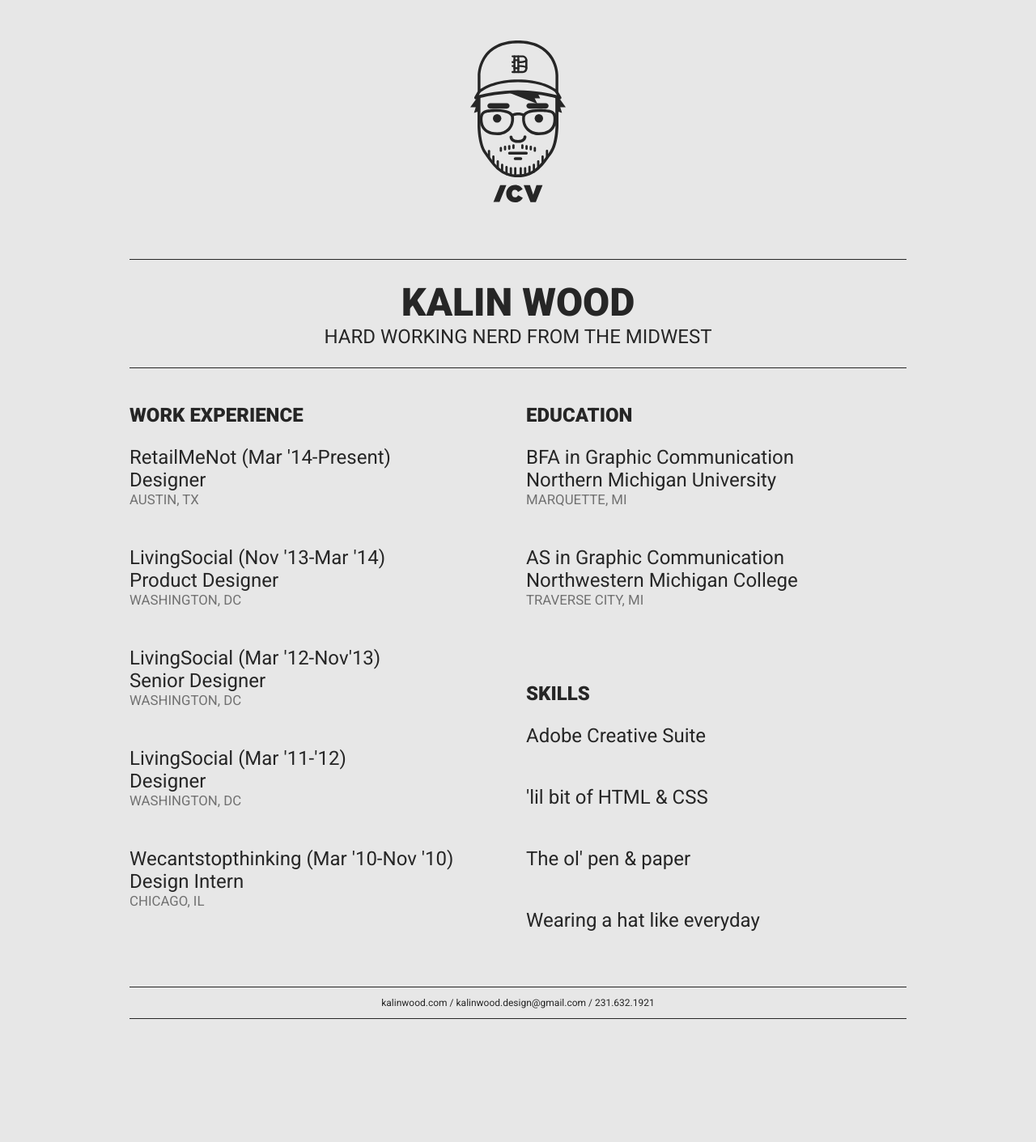
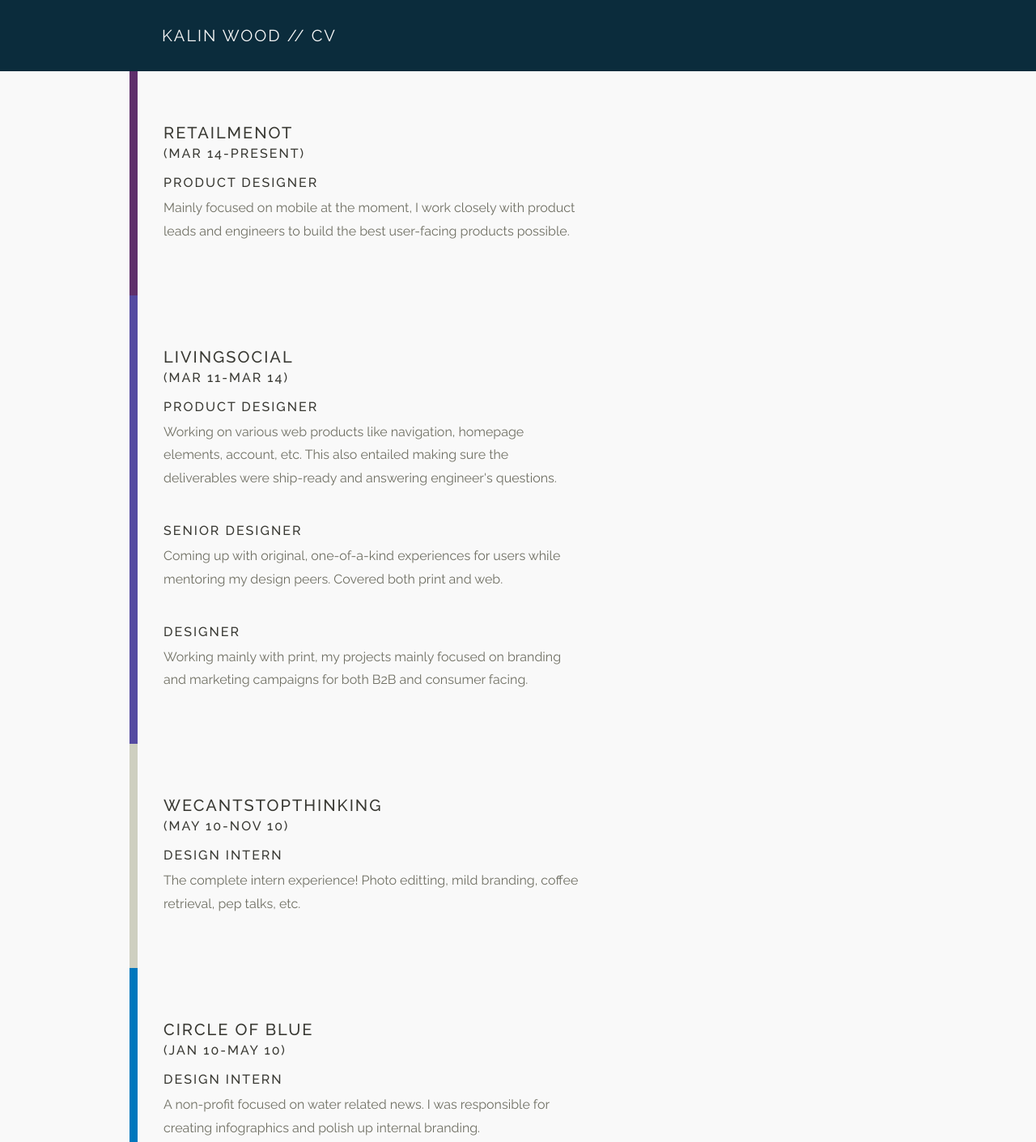
Before and after one commit to kalinwood/cv, a plain HTML site: page index.html in a window 1280 px wide. Shown: the top 1411 px of the page at 81% size. Before the commit the page ends 1259 px from the top, so only its background shows below. Drawn offline with Linux system fonts and the light colour scheme.

Commit message:
big update

```diff
--- a/css/styles.css
+++ b/css/styles.css
@@ -1,130 +1,165 @@
+/*-----------------------------------*\
+  $RESET
+\*-----------------------------------*/
+
 * {
   margin: 0;
   padding: 0;
   position: relative;
   -webkit-box-sizing: border-box;
-  -moz-box-sizing: border-box;
-  box-sizing: border-box;
+     -moz-box-sizing: border-box;
+          box-sizing: border-box;
 }
+
+.clearfix:after {
+  visibility: hidden;
+  display: block;
+  font-size: 0;
+  content: " ";
+  clear: both;
+  height: 0;
+}
+.clearfix { display: inline-block; }
+/* start commented backslash hack \*/
+* html .clearfix { height: 1%; }
+.clearfix { display: block; }
+/* close commented backslash hack */
+
+/*-----------------------------------*\
+  $RESET
+\*-----------------------------------*/
 
 html, body {
   height: 100%;
   width: 100%;
-  font-size: 24px;
-  font-family: 'Roboto', sans-serif;
-  font-weight: 300;
-  background: #e7e7e7;
+  font-size: 16px;
+  font-family: 'Raleway', sans-serif;
+  background: #f9f9f9;
 }
 
 h1 {
-  font-size: 2em;
-  color: #262626;
-  font-weight: 900;
+  font-weight: 400;
+  font-size: 1em;
+  color: #f9f9f9;
+  letter-spacing: 2px;
 }
 
 h2 {
+  font-weight: 500;
   font-size: 1em;
-  color: #262626;
-  font-weight: 400;
+  color: #393933;
+  letter-spacing: 2px;
 }
 
 h3 {
-  font-size: 1em;
-  color: #262626;
-  font-weight: 900;
+  font-weight: 500;
+  letter-spacing: 2px;
+  color: #393933;
+  font-size: .8em;
+  padding-top: 1em;
 }
 
 p {
-  font-size: 1em;
-  color: #262626;
+  color: #6F6F63;
+  line-height: 1.8em;
+  font-size: .8em;
+  padding-top: .5em;
 }
 
-.city {
-  font-size: .7em;
-  color: #717171;
+.full {
+  width: 100%;
+}
+
+.hero {
+  padding: 32px 40px;
+  background: #0B2C3C;
+}
+
+.description {
+  padding: 32px;
+  width: 100%;
+}
+
+.rmn-color {
+  border-left: 10px solid #5F2F6B;
+}
+
+.ls-color {
+  border-left: 10px solid #544AA1;
+}
+
+.wcst-color {
+  border-left: 10px solid #CECFC0;
+}
+
+.cob-color {
+  border-left: 10px solid #0077BD;
+}
+
+span {
+  font-size: .8em;
+}
+
+.grey {
+  background: #e9e9e9;
+}
+
+.hero h3 {
+  color: #f9f9f9;
+  font-weight: 400;
+  letter-spacing: 2px;
+}
+
+.additional {
+  border-left: 10px solid #393933;
+}
+
+.additional-two {
+  border-left: 10px solid #6F6F63;
 }
 
 a {
   text-decoration: none;
-  color: #262626;
-  -webkit-transition: all 0.4s ease;
-  -moz-transition: all 0.4s ease;
-  -o-transition: all 0.4s ease;
+  color: #f9f9f9;
 }
 
-a:hover {
-  color: #f25749;
+.topper {
+  border-left: 10px solid #f9f9f9;
+  width: 100%;
 }
 
-.hero {
-  width: 100%;
-  text-align: center;
-  height: 300px;
-  padding-top: 50px;
-  background-color: #e7e7e7;
-  margin-bottom: 10px;
+@media screen and (min-width:600px) {
+
+  .description {
+    padding: 64px 200px 64px 32px;
+  }
+
+  .wrap-padded {
+    padding: 0px 40px;
+  }
+
 }
 
-img {
-  max-height: 200px;
-}
 
-.wrap {
-  max-width: 1000px;
-  margin: 0 auto;
-  padding: 0 20px;
-}
+@media screen and (min-width:750px) {
 
-.unit {
-  background: transparent;
-  float: left;
-  margin: 10px 0;
-}
-
-.module {
-  height: 100%;
-  padding: 1em 0px;
-}
-
-.alpha {
-  padding-right: 10px;
-}
-
-.omega {
-  padding-left: 10px;
-}
-
-.two-of-two {
-  width: 100%;
-  border-top: 1px solid #262626;
-  border-bottom: 1px solid #262626;
-  text-align: center;
-}
-
-.one-of-two {
-  width: 50%;
-  text-align: left;
-}
-
-.footer {
-  font-size: .5em;
-}
-
-@media screen and (max-width:900px) {
   html, body {
-    font-size: 18px;
+    font-size: 20px;
   }
 
-
-  .one-of-two {
-    width: 100%;
+  .wrap {
+    max-width: 960px;
+    margin: 0 auto;
   }
 
-  .alpha {
-    padding-right: 0px;
+  .description {
+    padding: 64px 400px 64px 32px;
   }
 
-  .omega {
-    padding-left: 0px;
+  .wrap-padded {
+    max-width: 960px;
+    margin: 0 auto;
+    padding: 0px 40px;
   }
+
 }
--- a/index.html
+++ b/index.html
@@ -7,75 +7,120 @@
 
 	<meta name="viewport" content="width=device-width, initial-scale=1" />
 
-	<link href='http://fonts.googleapis.com/css?family=Roboto:400,900' rel='stylesheet' type='text/css'>
+	<link href='http://fonts.googleapis.com/css?family=Raleway:500,400' rel='stylesheet' type='text/css'>
 
 	<link rel="stylesheet" type="text/css" href="css/styles.css" />
 
-	<link href="webfonts/ss-social-regular.css" rel="stylesheet" />
-
-	<title>Kalin CV</title>
+	<title>CV</title>
 
 </head>
 
 	<body>
 
-<section class="hero"><img src="images/face3.svg"></section>
-<div class="wrap">
-  <div class="unit two-of-two full"><div class="module"><h1>KALIN WOOD</h1><h2>HARD WORKING NERD FROM THE MIDWEST</h2></div></div>
-  <div class="unit one-of-two alpha">
-  	<div class="module">
-  		<h3>WORK EXPERIENCE</h3>
-  		<div class="module">
-  		<p>RetailMeNot (Mar '14-Present)<br>Designer<br><p class="city">AUSTIN, TX</p></p>
-  		</div>
-  		<div class="module">
-  		<p>LivingSocial (Nov '13-Mar '14)<br>Product Designer<br><p class="city">WASHINGTON, DC</p></p>
-  		</div>
-  		<div class="module">
-  		<p>LivingSocial (Mar '12-Nov'13)<br>Senior Designer<br><p class="city">WASHINGTON, DC</p></p>
-  		</div>
-  		<div class="module">
-  		<p>LivingSocial (Mar '11-'12)<br>Designer<br><p class="city">WASHINGTON, DC</p></p>
-  		</div>
-  		<div class="module">
-  		<p>Wecantstopthinking (Mar '10-Nov '10)<br>Design Intern<br><p class="city">CHICAGO, IL</p></p>
-  		</div>
-  	</div>
-  </div>
-  <div class="unit one-of-two omega">
-  	<div class="module">
-  		<h3>EDUCATION</h3>
-  		<div class="module">
-  		<p>BFA in Graphic Communication<br>Northern Michigan University<br><p class="city">MARQUETTE, MI</p></p>
-  		</div>
-  		<div class="module">
-  		<p>AS in Graphic Communication<br>Northwestern Michigan College<br><p class="city">TRAVERSE CITY, MI</p></p>
-  		</div>
+		<div class="hero full">
+			<div class="wrap-padded">
+				<h1>KALIN WOOD // CV</h1>
 			</div>
 		</div>
 
-  <div class="unit one-of-two omega">
-  	<div class="module">
-  		<h3>SKILLS</h3>
-  		<div class="module">
-  		<p>Adobe Creative Suite</p>
+		<div class="full work clearfix wrap">
+
+				<div class="rmn-color description">
+
+					<h2>RETAILMENOT<br><span>(MAR 14-PRESENT)</span></h2>
+					<h3>PRODUCT DESIGNER</h3>
+					<p>Mainly focused on mobile at the moment, I work closely with product leads and engineers to build the best user-facing products possible.</p>
+
 				</div>
-  		<div class="module">
-  		<p>'lil bit of HTML &amp CSS</p>
+
 		</div>
-  		<div class="module">
-  		<p>The ol' pen &amp paper</p>
+
+		<div class="full work clearfix wrap">
+
+				<div class="ls-color description">
+
+					<h2>LIVINGSOCIAL<br><span>(MAR 11-MAR 14)</span></h2>
+					<h3>PRODUCT DESIGNER</h3>
+					<p>Working on various web products like navigation, homepage elements, account, etc. This also entailed making sure the deliverables were ship-ready and answering engineer's questions.</p><br>
+					<h3>SENIOR DESIGNER</h3>
+					<p>Coming up with original, one-of-a-kind experiences for users while mentoring my design peers. Covered both print and web.</p><br>
+					<h3>DESIGNER</h3>
+					<p>Working mainly with print, my projects mainly focused on branding and marketing campaigns for both B2B and consumer facing.</p>
+
 				</div>
-  		<div class="module">
-  		<p>Wearing a hat like everyday</p>
+
 		</div>
+
+		<div class="full work clearfix wrap">
+
+				<div class="wcst-color description">
+
+					<h2>WECANTSTOPTHINKING<br><span>(MAY 10-NOV 10)</span></h2>
+					<h3>DESIGN INTERN</h3>
+					<p>The complete intern experience! Photo editting, mild branding, coffee retrieval, pep talks, etc.</p>
+
+				</div>
+
+		</div>
+
+		<div class="full work clearfix wrap">
+
+				<div class="cob-color description">
+
+					<h2>CIRCLE OF BLUE<br><span>(JAN 10-MAY 10)</span></h2>
+					<h3>DESIGN INTERN</h3>
+					<p>A non-profit focused on water related news. I was responsible for creating infographics and polish up internal branding.</p>
+
+				</div>
+
+		</div>
+
+		<div class="full grey">
+
+			<div class="full clearfix wrap">
+
+				<div class="additional description">
+
+					<h2>EDUCATION</h2>
+					<h3>BFA GRAPHIC COMMUNICATION</h3>
+					<p>NORTHERN MICHIGAN UNIVERSITY<br>Marquette, MI</p><br>
+					<h3>AS GRAPHIC COMMUNICATION</h3>
+					<p>NORTHWESTERN MICHIGAN COLLEGE<br>Traverse City, MI</p>
+
+				</div>
+
+			</div>
+
+		</div>
+
+		<div class="full grey">
+
+			<div class="full clearfix wrap">
+
+				<div class="additional-two description">
+
+					<h2>SKILLS</h2>
+					<h3>ADOBE CREATIVE SUITE<br><br>
+					SKETCH<br><br>
+					<span>MINOR</span> HTML &amp; CSS<br><br>
+					WEARING A HAT<br><br>
+					BEER/COFFEE CONSUMPTION</h3>
+
+				</div>
+
+			</div>
+
+		</div>
+
+		<div class="full hero">
+		<div class="wrap-padded">
+			<h3>P: 231.632.1921<br><br>
+			E: KALINWOOD.DESIGN@GMAIL.COM<br><br>
+			W: <a href="http://kalinwood.com/" target="blank">KALINWOOD.COM</a></h3>
 			</div>
 		</div>
 
-  <div class="unit two-of-two full footer"><div class="module"><p><a href="http://kalinwood.com/" target="blank">kalinwood.com</a> / <a class="link" href="mailto:kalinwood.design@gmail.com">kalinwood.design@gmail.com</a> / 231.632.1921</p></div></div>
-</div>
+	</body>
 
 
-
-</body>
 </html>
```
Also changed, not shown: images/detroit.png (deleted), images/face2.svg (deleted), images/face3.svg (deleted), 1 other file. Lines whose indentation alone changed are shown as unchanged.
